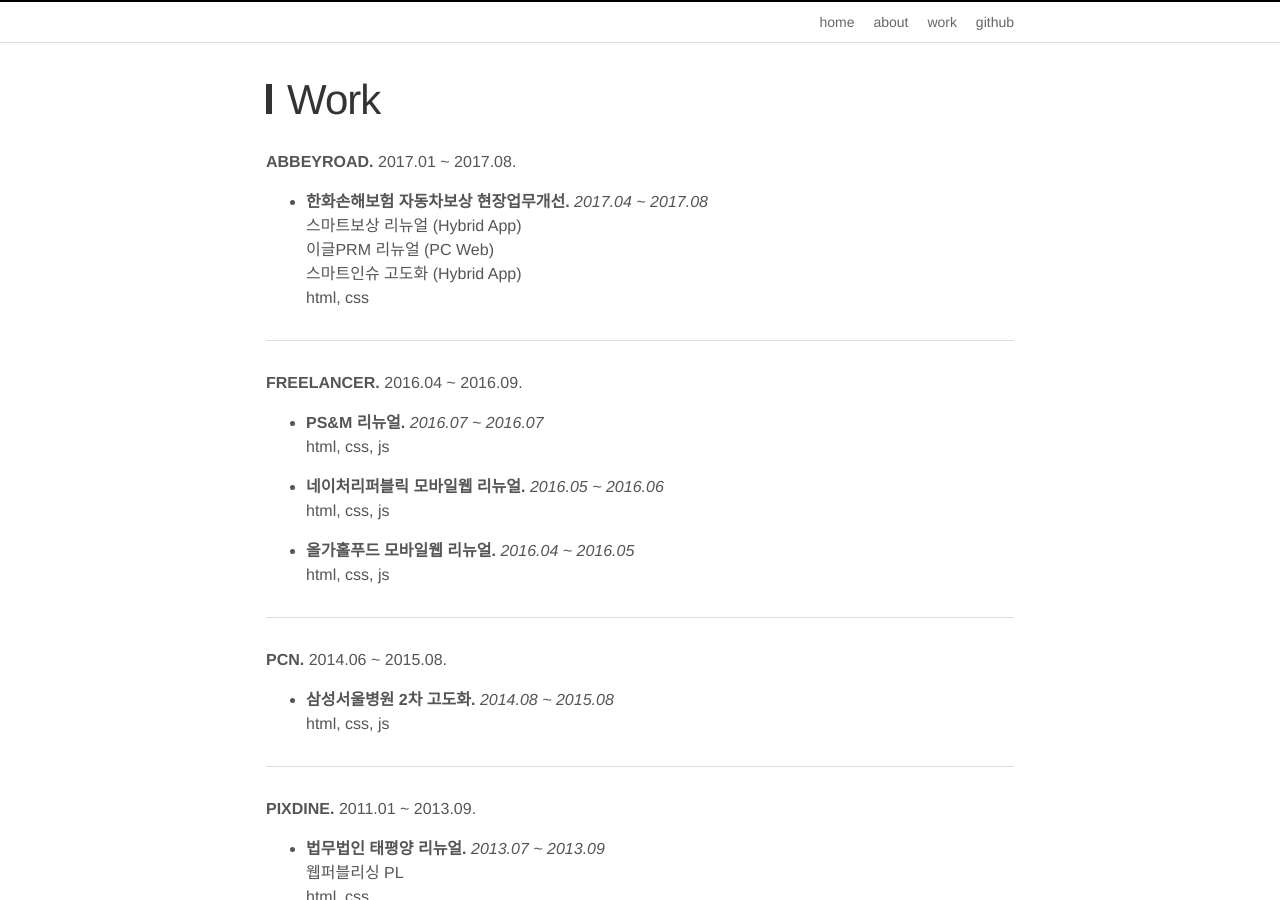
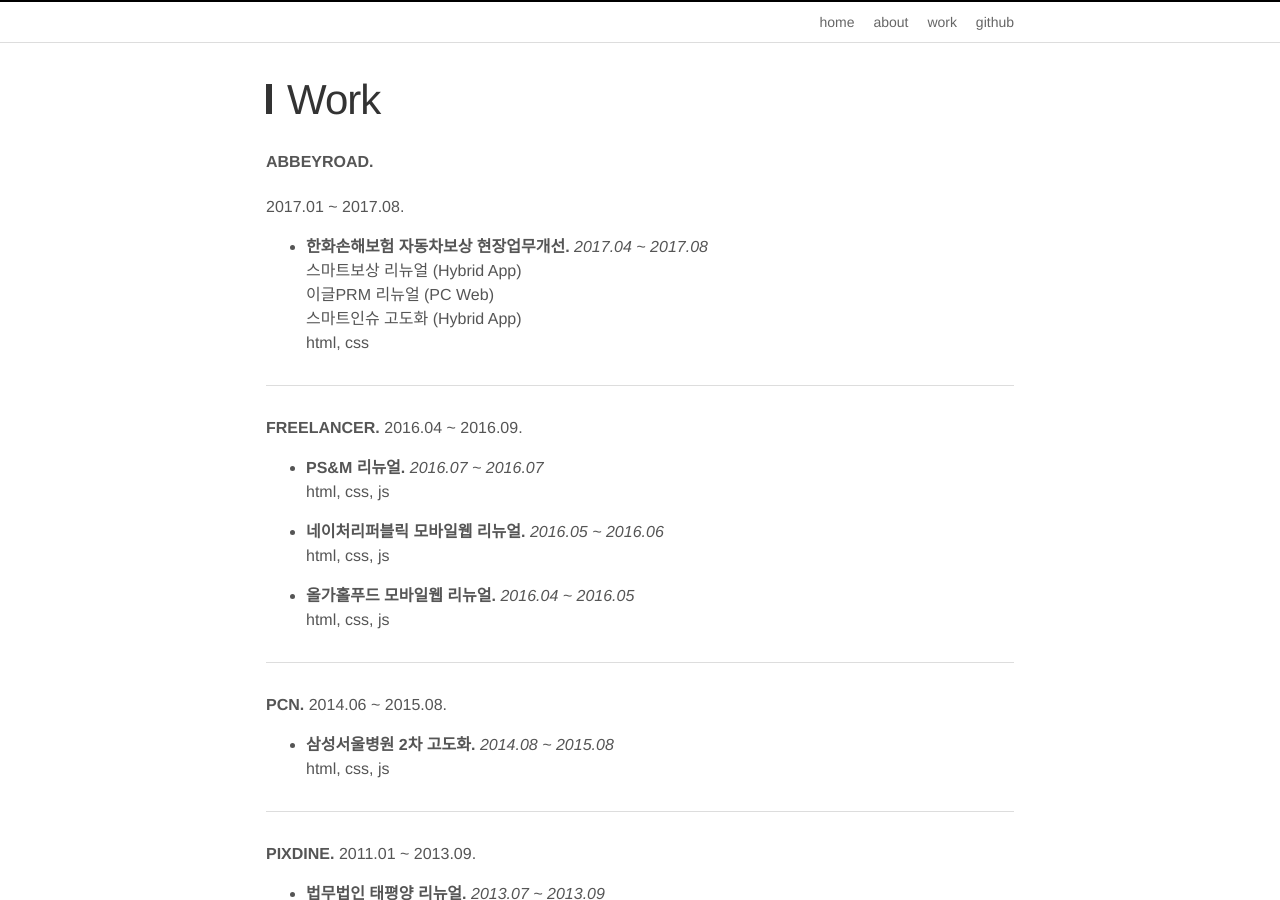
Before and after one commit to imyb/imyb.github.io, a Jekyll site: the page built from work.md, in a window 1280 px wide and 900 px high. Built offline with Jekyll 4.4.1, drawn with Linux system fonts in a browser that asks for light colours.

Commit message:
Update work.md

```diff
--- a/work.md
+++ b/work.md
@@ -5,7 +5,7 @@
 ---
 
 
-**ABBEYROAD.**
+#### **ABBEYROAD.**
 2017.01 ~ 2017.08.<br>
 
 - **한화손해보험 자동차보상 현장업무개선.**
```
